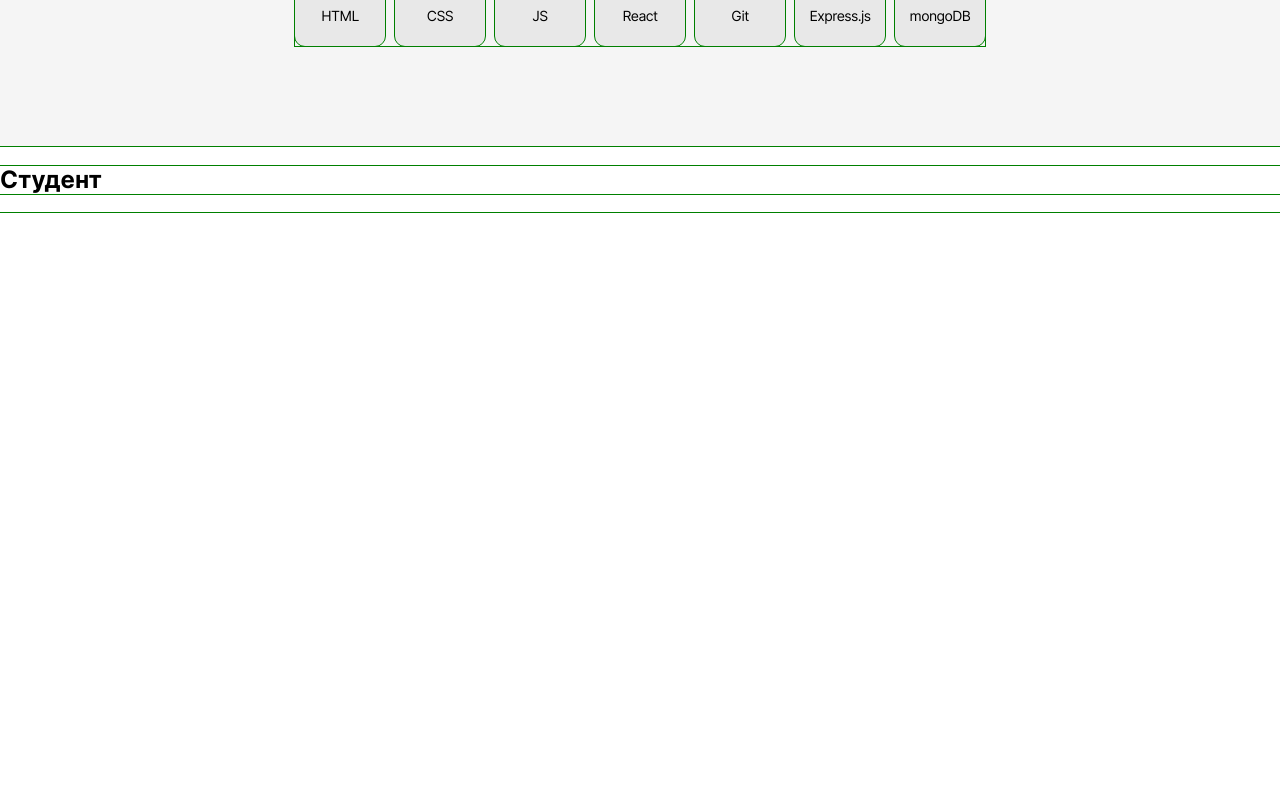
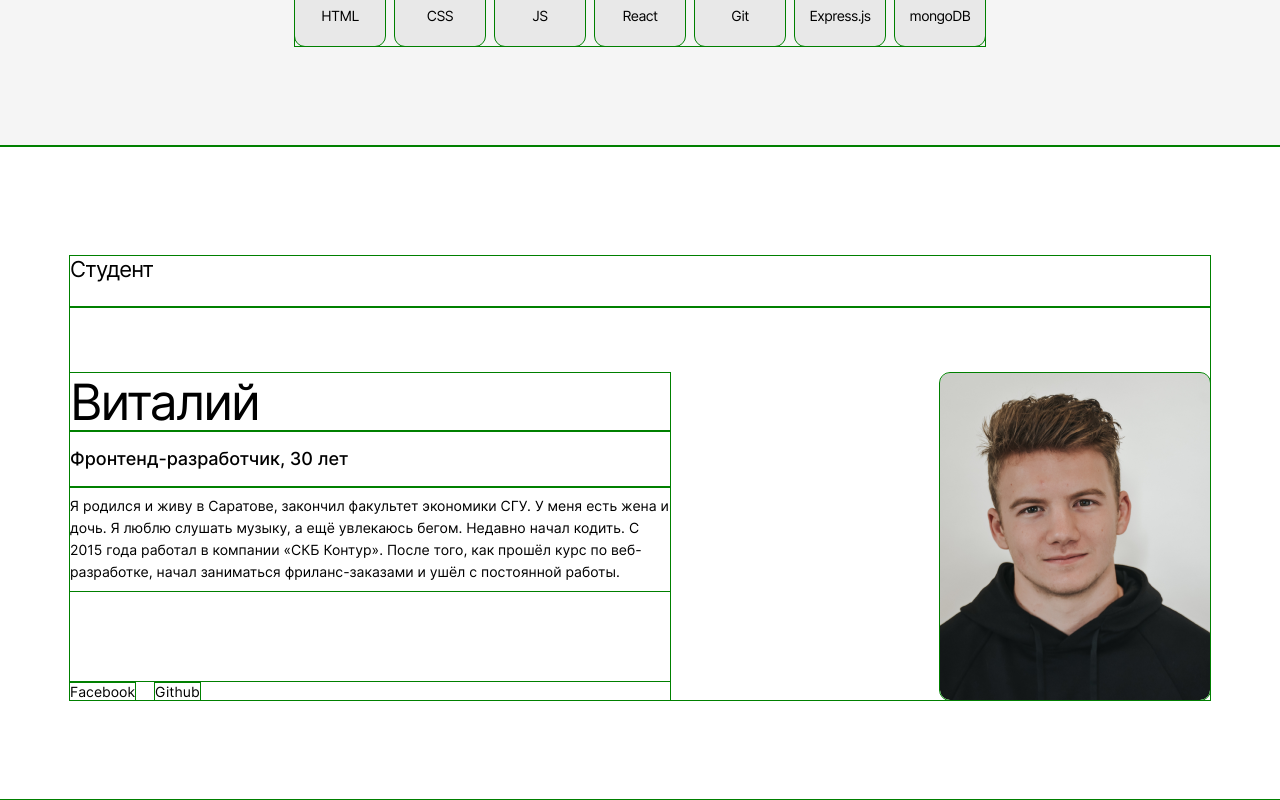
Before and after one commit to AmoryMeow/movies-explorer-frontend, a React (Create React App) app: page / in a window 1280 px wide. Shown: the part 1765-2565 px from the top of the page. Before the commit the page ends 1978 px from the top, so only its background shows below. Built offline with nearby package versions, Linux system fonts and the light colour scheme.

Commit message:
feat: about me

```diff
--- /dev/null
+++ b/src/components/AboutMe/AboutMe.css
@@ -0,0 +1,94 @@
+.aboutme {
+  padding: 110px 70px 100px;
+}
+
+.aboutme__title {
+  font-style: normal;
+  font-weight: normal;
+  font-size: 22px;
+  line-height: 27px;
+  letter-spacing: -0.04em;
+  min-height: 50px;
+  padding-bottom: 23px;
+  margin: 0;
+  box-sizing: border-box;
+  border-bottom: 1px #000 solid;
+}
+
+.aboutme__container {
+  display: flex;
+  justify-content: space-between;
+  padding: 66px 0 0;
+}
+
+.aboutme__student {
+  max-width: 600px;
+  display: flex;
+  flex-direction: column;
+  justify-content: space-between;
+}
+
+.aboutme__info {
+  display: flex;
+  flex-direction: column;
+  justify-content: flex-start;
+}
+
+.aboutme__name {
+  font-style: normal;
+  font-weight: normal;
+  font-size: 50px;
+  line-height: 1.16;
+  letter-spacing: -0.04em;
+  margin: 0;
+  padding: 0;
+}
+
+.aboutme__bio {
+  font-style: normal;
+  font-weight: 500;
+  font-size: 18px;
+  line-height: 1.11;
+  mix-blend-mode: normal;
+  margin: 0;
+  padding: 18px 0;
+}
+
+.aboutme__story {
+  font-style: normal;
+  font-weight: normal;
+  font-size: 14px;
+  line-height: 1.57;
+  margin: 0;
+  padding: 8px 0;
+}
+
+.aboutme__links {
+  padding: 0;
+  margin: 0;
+  list-style: none;
+  justify-self: unset;
+  display: flex;
+}
+
+.aboutme__links-item {
+  margin-right: 20px;
+}
+
+.aboutme__link {
+  font-style: normal;
+  font-weight: normal;
+  font-size: 14px;
+  line-height: 17px;
+  color: #000000;
+  text-decoration: none;
+}
+
+.aboutme__link:hover {
+  font-weight: 500;
+}
+.aboutme__photo {
+  width: 270px;
+  height: 327px;
+  border-radius: 10px;
+}
--- /dev/null
+++ b/src/components/AboutMe/AboutMe.js
@@ -0,0 +1,33 @@
+import { Link } from 'react-router-dom';
+import './AboutMe.css';
+import photo from '../../images/aboutme_photo.png';
+
+function AboutMe() {
+  return (
+    <section className="aboutme">
+      <h2 className="aboutme__title">Студент</h2>
+      <div className="aboutme__container">
+        <div className="aboutme__student">
+          <div className="aboutme__info">
+          <h3 className="aboutme__name">Виталий</h3>
+          <p className="aboutme__bio">Фронтенд-разработчик, 30 лет</p>
+          <p className="aboutme__story">Я родился и живу в Саратове, закончил факультет экономики СГУ. У меня есть жена
+и дочь. Я люблю слушать музыку, а ещё увлекаюсь бегом. Недавно начал кодить. С 2015 года работал в компании «СКБ Контур». После того, как прошёл курс по веб-разработке, начал заниматься фриланс-заказами и ушёл с постоянной работы.</p>
+          </div>
+          <ul className="aboutme__links">
+            <li className="aboutme__links-item">
+              <Link className="aboutme__link" to="/">Facebook</Link>
+            </li>
+            <li className="aboutme__links-item">
+              <Link className="aboutme__link" to="/">Github</Link>
+            </li>
+          </ul>
+        </div>
+        <img className="aboutme__photo" src={photo} alt="Фото"/>
+      </div>
+    </section>
+
+  );
+}
+
+export default AboutMe;
--- a/src/components/Main/Main.js
+++ b/src/components/Main/Main.js
@@ -2,6 +2,7 @@ import './Main.css';
 import Promo from '../Promo/Promo';
 import AboutProject from '../AboutProject/AboutProject';
 import Techs from '../Techs/Techs';
+import AboutMe from '../AboutMe/AboutMe';
 
 function Main() {
   return(
@@ -13,9 +14,7 @@ function Main() {
 
       <Techs/>
 
-    <section className="aboutMe">
-      <h2>Студент</h2>
-    </section>
+      <AboutMe/>
 
     <section className="portfolio"></section>
   </main>
```
Also changed, not shown: src/images/aboutme_photo.png (added).
